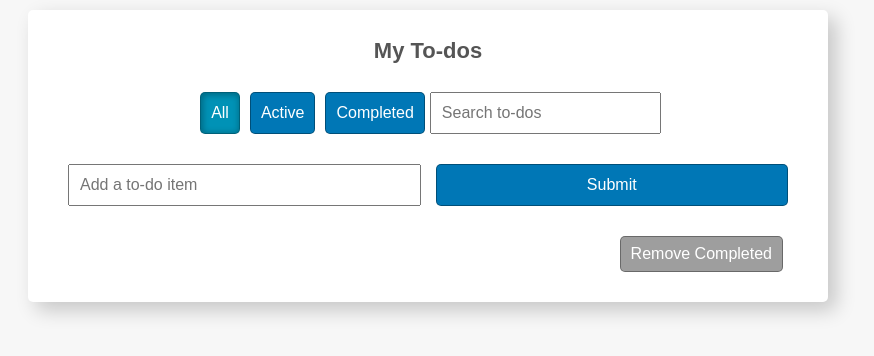
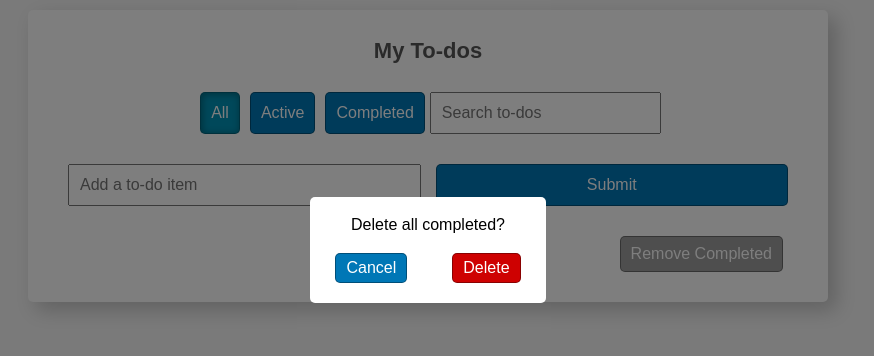
Before and after one commit to colin-macrae/typescript-conversion-todo-app, a React (Vite) app: page / in a window 1280 px wide. Both pictures are taken after a click on the button "Remove Completed". Shown: the top 356 px of the page, without its empty margins (212-1086 px from the left). Built offline with nearby package versions, Linux system fonts and the light colour scheme; the HTML template or start-up script is replaced by a standard one.

Commit message:
added modal for removing all completed items

```diff
--- a/src/Home.css
+++ b/src/Home.css
@@ -195,7 +195,6 @@ button:hover, .save-btn:hover {
 @media screen and (max-width: 500px) {
   .body {
     width: 92.5%;
-    /* margin: 1rem auto; */
   }
 
   h1 {
@@ -240,3 +239,63 @@ button:hover, .save-btn:hover {
     width: 40%;
   }
 }
+
+/* Modal */
+.outer-container {
+  position: relative;
+}
+
+.clear-all-modal {
+  position: fixed;
+  display: flex;
+  justify-content: center;
+  align-items: center;
+  top: 0;
+  left: 0;
+  background-color: rgba(0, 0, 0, 0.507);
+  width: 100%;
+  height: 100%;
+  z-index: 999;
+}
+
+.clear-all-modal-box {
+  background-color: white;
+  padding: 2rem;
+  border-radius: 5px;
+  margin-bottom: 30rem;
+  max-width: 90%;
+}
+
+.clear-all-modal-text {
+  color: black;
+  margin-bottom: 2rem;
+  text-align: center;
+}
+
+.clear-all-btn-container {
+  display: flex;
+  justify-content: center;
+}
+
+.clear-all-modal button {
+  padding: 0.5rem 1rem;
+}
+
+.cancel-clear-all-btn {
+  background-color: #0077b6;
+  color: white;
+  margin-right: 4rem;
+}
+
+.confirm-clear-all-btn {
+  background-color: rgb(206, 1, 1);
+  color: white;
+}
+
+.confirm-clear-all-btn:hover {
+  background-color: rgb(156, 0, 0);
+}
+
+.hide {
+  display: none;
+}
--- a/src/Home.tsx
+++ b/src/Home.tsx
@@ -5,17 +5,18 @@ import { DragDropContext, Droppable, Draggable } from "react-beautiful-dnd";
 import {
   getToDos,
   onSubmit,
-  removeAllCompleted,
   handleFilter,
 } from "./HomeUtils";
 import { useForm } from "react-hook-form";
 import { toDoItem } from "./HomeUtils";
+import Modal from "./Modal";
 
 
 export default function Home(): JSX.Element {
   const [toDoItems, setToDoItems] = useState<toDoItem[]>([]);
   const [filter, setFilter] = useState<"all" | "active" | "completed">("all");
   const [itemSearch, setItemSearch] = useState<string>("");
+  const [ showModal, setShowModal ] = useState<boolean>(false);
 
   const {
     handleSubmit,
@@ -176,14 +177,17 @@ export default function Home(): JSX.Element {
             }
             //Empty arrow function sets ternary to do nothing
             onClick={
-              filter !== "active"
-                ? () => removeAllCompleted({ setToDoItems, toDoItems })
-                : () => {}
+              () =>
+              setShowModal(true)
             }
           >
             Remove Completed
           </button>
         </div>
+        < Modal
+        showModal={showModal}
+        setShowModal={setShowModal}
+        setToDoItems={setToDoItems} />
       </section>
     </div>
   );
--- /dev/null
+++ b/src/Modal.tsx
@@ -0,0 +1,40 @@
+import "./Home.css";
+import { toDoItem } from "./HomeUtils";
+
+interface ModalProps {
+  showModal: boolean;
+  setToDoItems(value: toDoItem | []): void;
+  setShowModal(value: boolean): void;
+}
+
+// Modal
+export default function Modal(props: ModalProps) {
+  const { showModal, setToDoItems, setShowModal } = props;
+  return (
+    <div className={showModal ? "clear-all-modal" : "clear-all-modal hide"}>
+      <div className="clear-all-modal-box">
+        <div className="clear-all-modal-text">Delete all completed?</div>
+        <div className="clear-all-btn-container">
+          <button
+            className="cancel-clear-all-btn"
+            onClick={() => setShowModal(false)}
+          >
+            Cancel
+          </button>
+
+          <button
+            className="confirm-clear-all-btn"
+            onClick={() => {
+              localStorage.removeItem("to-do");
+              setToDoItems([]);
+              setShowModal(false);
+              window.scrollTo({ top: 0, behavior: "smooth" });
+            }}
+          >
+            Delete
+          </button>
+        </div>
+      </div>
+    </div>
+  );
+}
```
